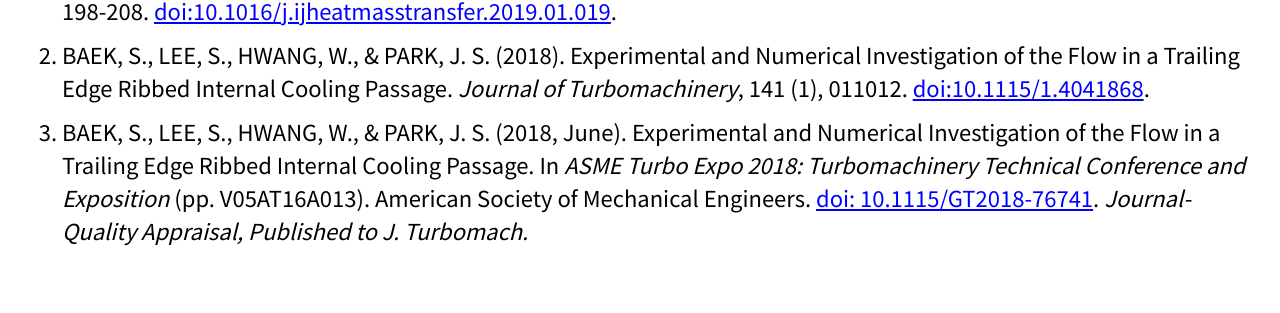
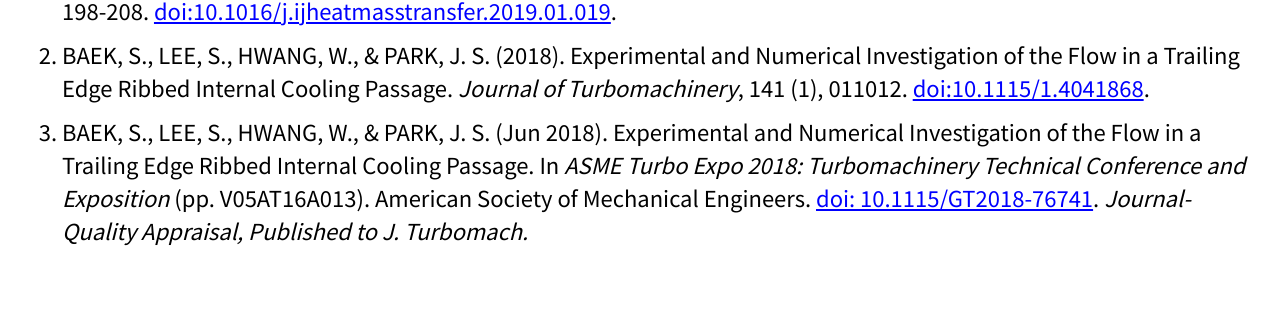
Before and after one commit to jun9303/jun9303.github.io, a Jekyll site: the page built from _pages/publications.md, in a window 1280 px wide. Shown: the part 506-819 px from the top of the page. Built offline with Jekyll 4.4.1, drawn with Linux system fonts in a browser that asks for light colours; cached includes are drawn as plain includes; nearby versions of some CDN libraries.

Commit message:
Signed-off-by: SJ <jun9303@gmail.com>

```diff
--- a/_pages/publications.md
+++ b/_pages/publications.md
@@ -12,7 +12,7 @@ header:
 
 1. LEE, S., & HWANG, W. (2019). Development of an Efficient Immersed-Boundary Method with Subgrid-Scale Models for Conjugate Heat Transfer Analysis using Large Eddy Simulation. *International Journal of Heat and Mass Transfer*, 134, 198-208. [doi:10.1016/j.ijheatmasstransfer.2019.01.019](https://doi.org/10.1016/j.ijheatmasstransfer.2019.01.019).
 2. BAEK, S., LEE, S., HWANG, W., & PARK, J. S. (2018). Experimental and Numerical Investigation of the Flow in a Trailing Edge Ribbed Internal Cooling Passage. *Journal of Turbomachinery*, 141 (1), 011012. [doi:10.1115/1.4041868](https://doi.org/10.1115/1.4041868).
-3. BAEK, S., LEE, S., HWANG, W., & PARK, J. S. (2018, June). Experimental and Numerical Investigation of the Flow in a Trailing Edge Ribbed Internal Cooling Passage. In *ASME Turbo Expo 2018: Turbomachinery Technical Conference and Exposition* (pp. V05AT16A013). American Society of Mechanical Engineers. [doi: 10.1115/GT2018-76741](https://doi.org/10.1115/GT2018-76741). *Journal-Quality Appraisal, Published to J. Turbomach.*
+3. BAEK, S., LEE, S., HWANG, W., & PARK, J. S. (Jun 2018). Experimental and Numerical Investigation of the Flow in a Trailing Edge Ribbed Internal Cooling Passage. In *ASME Turbo Expo 2018: Turbomachinery Technical Conference and Exposition* (pp. V05AT16A013). American Society of Mechanical Engineers. [doi: 10.1115/GT2018-76741](https://doi.org/10.1115/GT2018-76741). *Journal-Quality Appraisal, Published to J. Turbomach.*
 
 # DOMESTIC (KOREAN)
 
```
